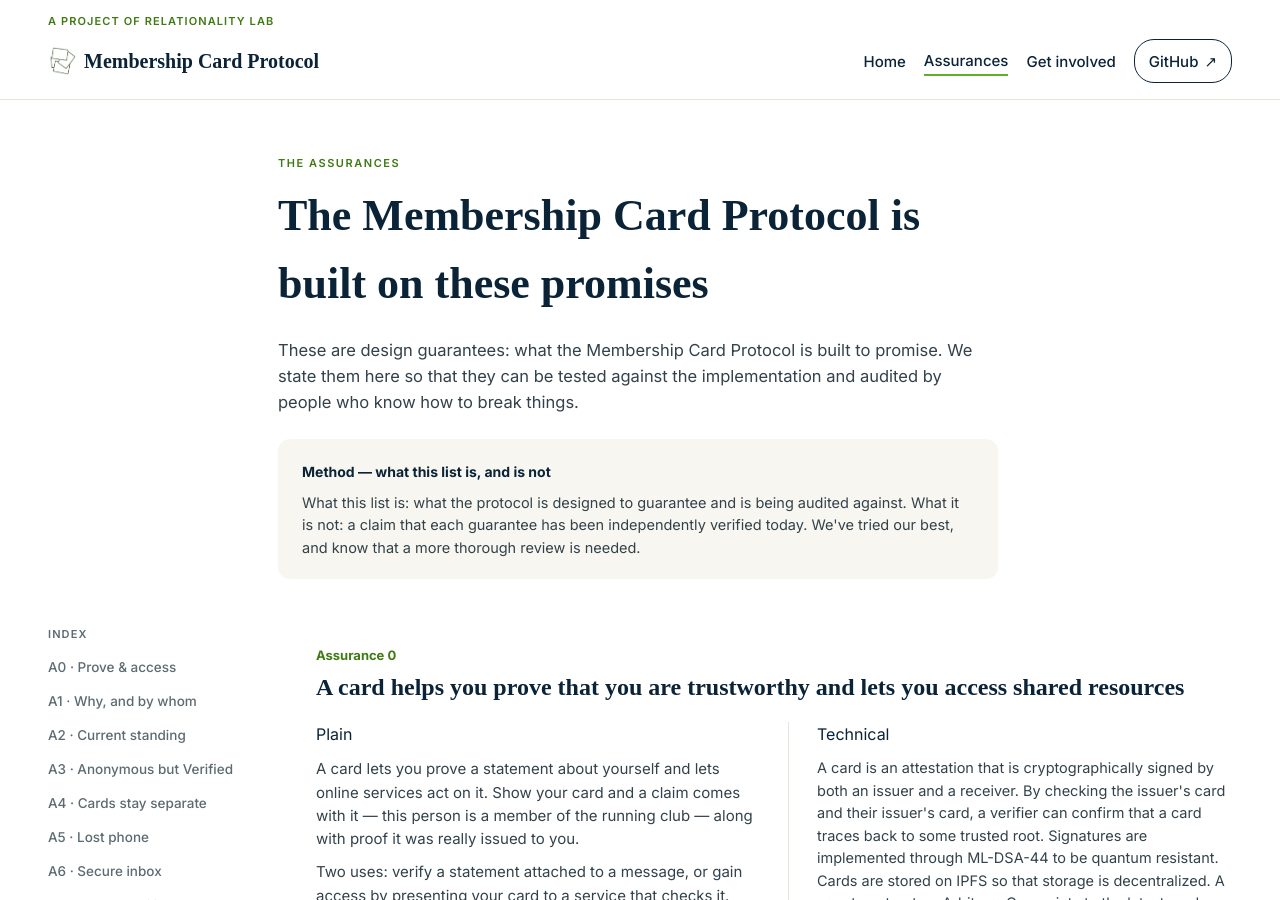
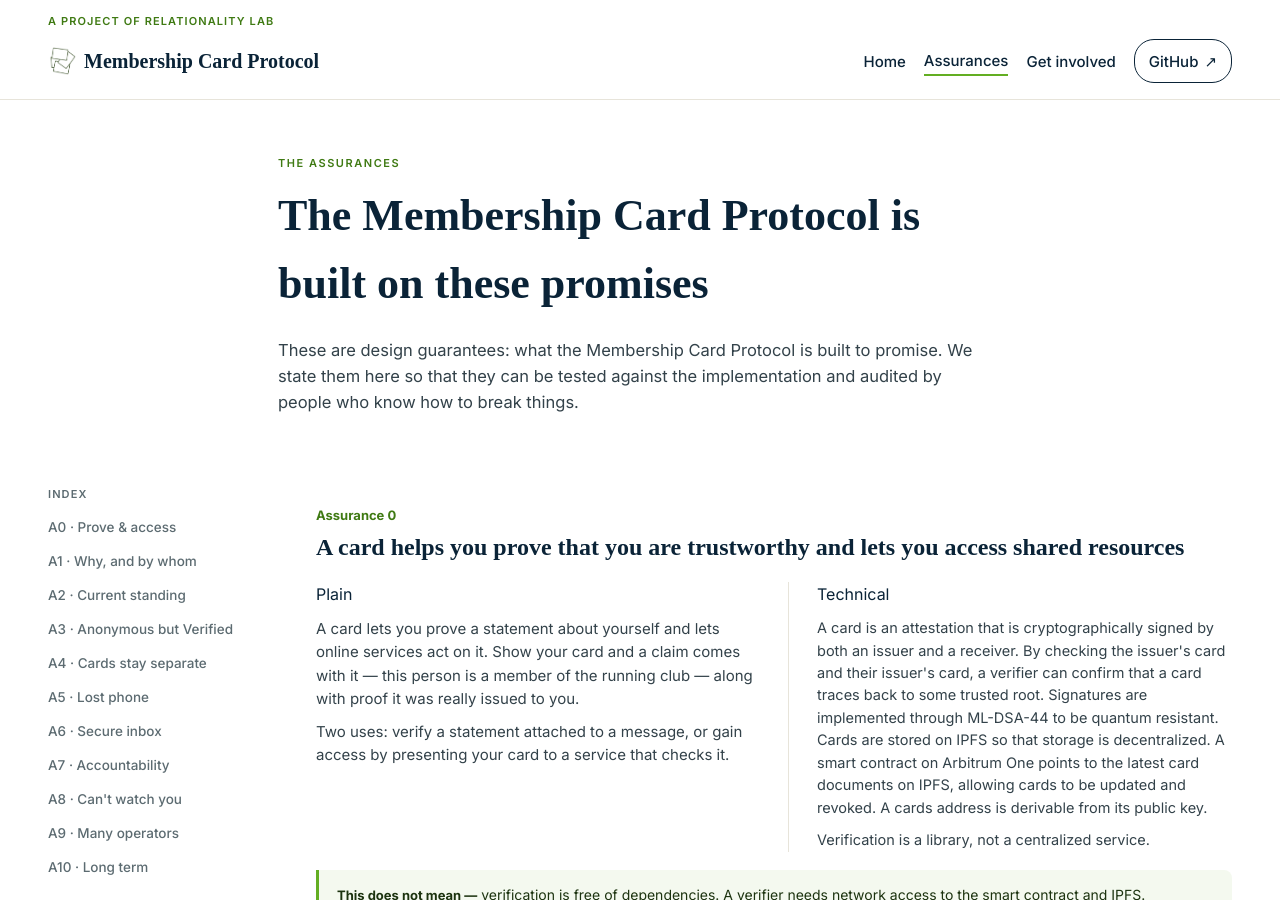
Before and after one commit to davidgljay/mcard_landing, a Jekyll site: the page built from assurances/index.html, in a window 1280 px wide and 900 px high. Built offline with Jekyll 4.4.1, drawn with Linux system fonts in a browser that asks for light colours; some web fonts are replaced.

Commit message:
Making small language tweaks.

```diff
--- a/_data/assurances.yml
+++ b/_data/assurances.yml
@@ -2,8 +2,6 @@ intro:
   eyebrow: "The Assurances"
   heading: "The Membership Card Protocol is built on these promises"
   body: "These are design guarantees: what the Membership Card Protocol is built to promise. We state them here so that they can be tested against the implementation and audited by people who know how to break things."
-  method_label: "Method — what this list is, and is not"
-  method_body: "What this list is: what the protocol is designed to guarantee and is being audited against. What it is not: a claim that each guarantee has been independently verified today. We've tried our best, and know that a more thorough review is needed."
 
 items:
   - id: a0
--- a/_data/home.yml
+++ b/_data/home.yml
@@ -79,7 +79,7 @@ pillar_2:
   bullets:
     - "Your members can show cards to others to prove their affiliation. For example, someone from Dallas Street Medics could reach out to someone from Austin Mutual Aid and attach their card to prove that they are worthy of trust."
     - "Cards can be updated, annotated and revoked, so showing a card demonstrates that someone is a member in good standing."
-    - "In most cases, revealing a card reveals nothing else about you. A card could prove that someone is, say, a licensed physician but reveal nothing else about them."
+    - "In most cases, revealing a card reveals nothing else about you. A card could prove that someone is, say, an employee at a large technology company without revealing their name or any other identifying information."
     - "Cards can be used to send secure messages and create invite-only chatrooms. For example, an employee of an LGBT center could easily create a chatroom that only employees from other LGBT centers in the region can enter."
   callout: "We believe that real change often starts in small conversations with people you can trust."
 
--- a/assurances/index.html
+++ b/assurances/index.html
@@ -11,10 +11,6 @@ permalink: /assurances/
     <span class="eyebrow">{{ d.intro.eyebrow }}</span>
     <h1>{{ d.intro.heading }}</h1>
     <p>{{ d.intro.body }}</p>
-    <div class="method-note">
-      <span class="method-note__label">{{ d.intro.method_label }}</span>
-      <p>{{ d.intro.method_body }}</p>
-    </div>
   </div>
 </section>
 
```
